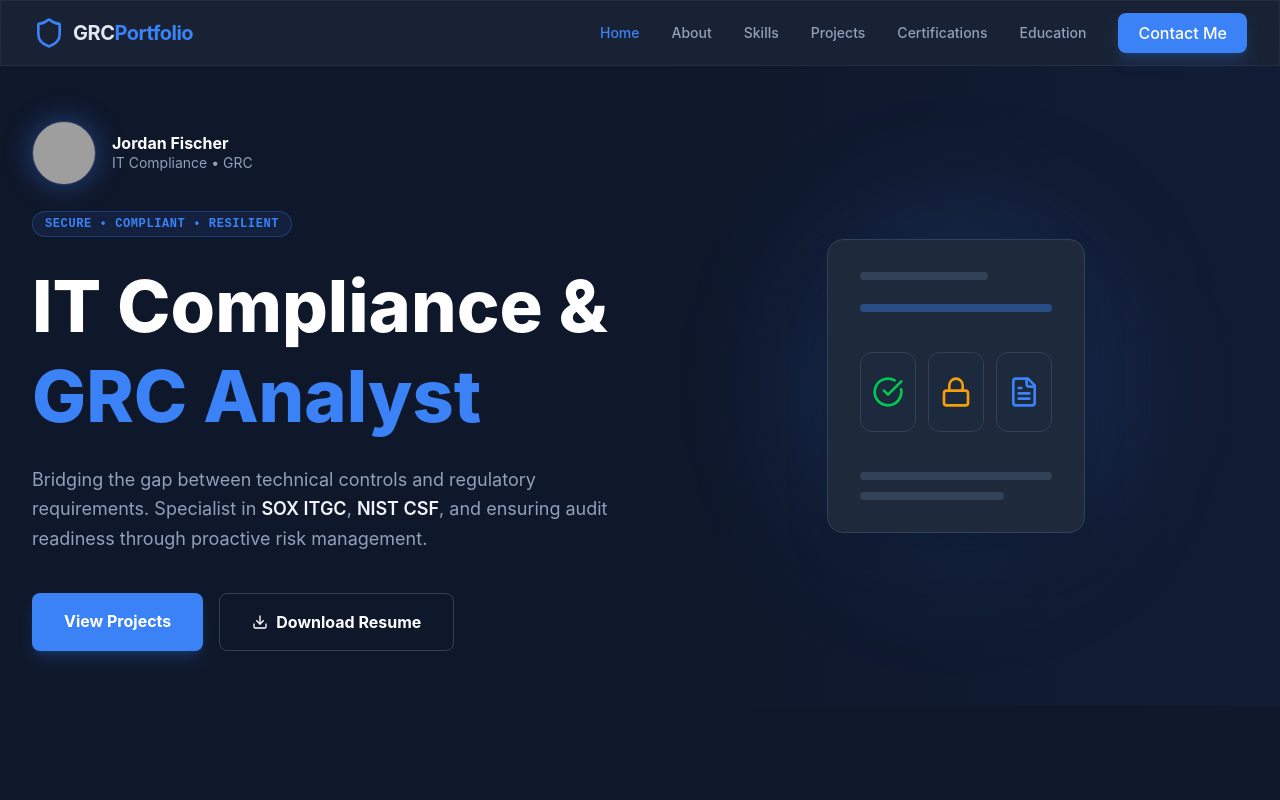
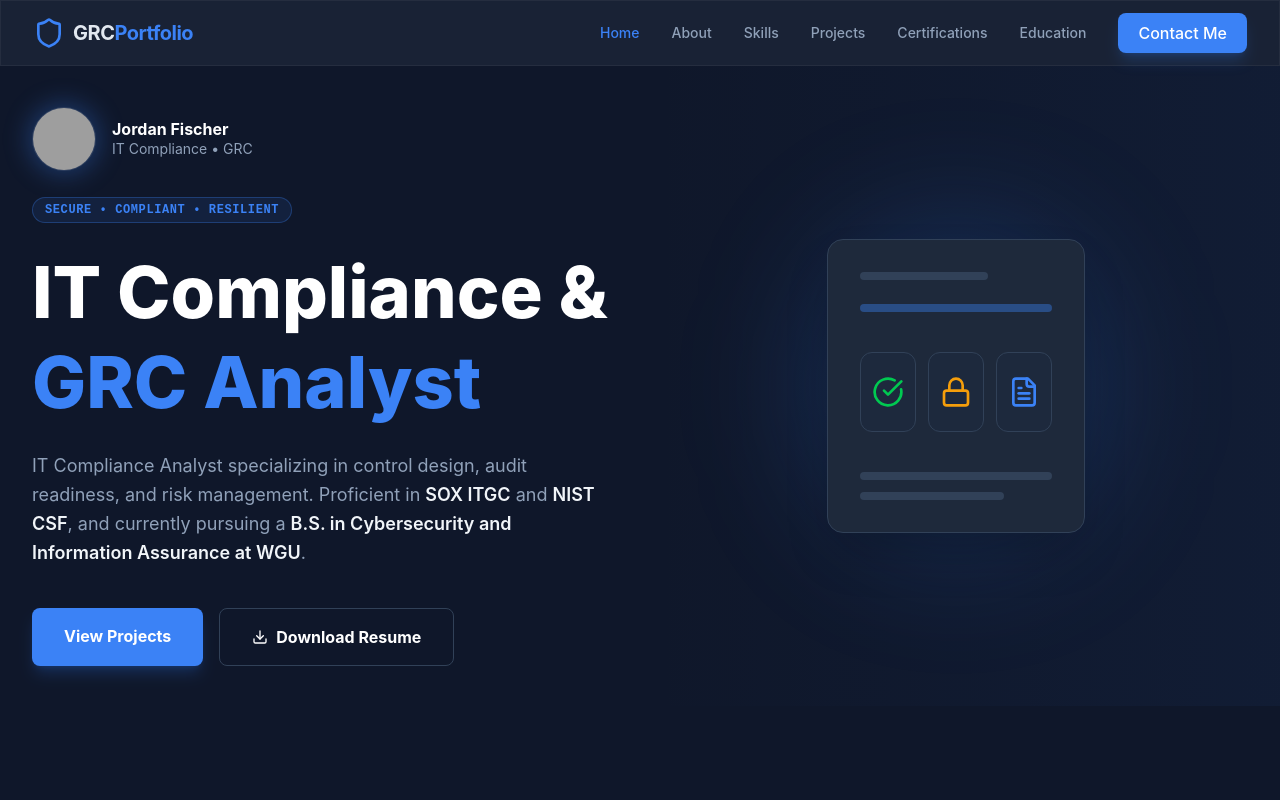
Before and after one commit to JFischer3/JFischer3.github.io, a React (Vite) app: page / in a window 1280 px wide. Shown: the top 800 px of the page. Built offline with nearby package versions, Linux system fonts and the light colour scheme; grey boxes are pictures that could not be loaded.

Commit message:
Revise IT Compliance Analyst description
Updated the description for the IT Compliance Analyst role to include control design, audit readiness, and ongoing education.

```diff
--- a/src/pages/Home.tsx
+++ b/src/pages/Home.tsx
@@ -42,7 +42,7 @@ export default function Home() {
               <span className="text-enterprise-accent">GRC Analyst</span>
             </h1>
             <p className="text-lg text-slate-400 mb-10 max-w-xl leading-relaxed">
-              Bridging the gap between technical controls and regulatory requirements. Specialist in <span className="text-slate-100 font-semibold">SOX ITGC</span>, <span className="text-slate-100 font-semibold">NIST CSF</span>, and ensuring audit readiness through proactive risk management.
+              IT Compliance Analyst specializing in control design, audit readiness, and risk management. Proficient in <span className="text-slate-100 font-semibold">SOX ITGC</span> and <span className="text-slate-100 font-semibold">NIST CSF</span>, and currently pursuing a <span className="text-slate-100 font-semibold">B.S. in Cybersecurity and Information Assurance at WGU</span>.
             </p>
             <div className="flex flex-col sm:flex-row gap-4">
               <Link
```
